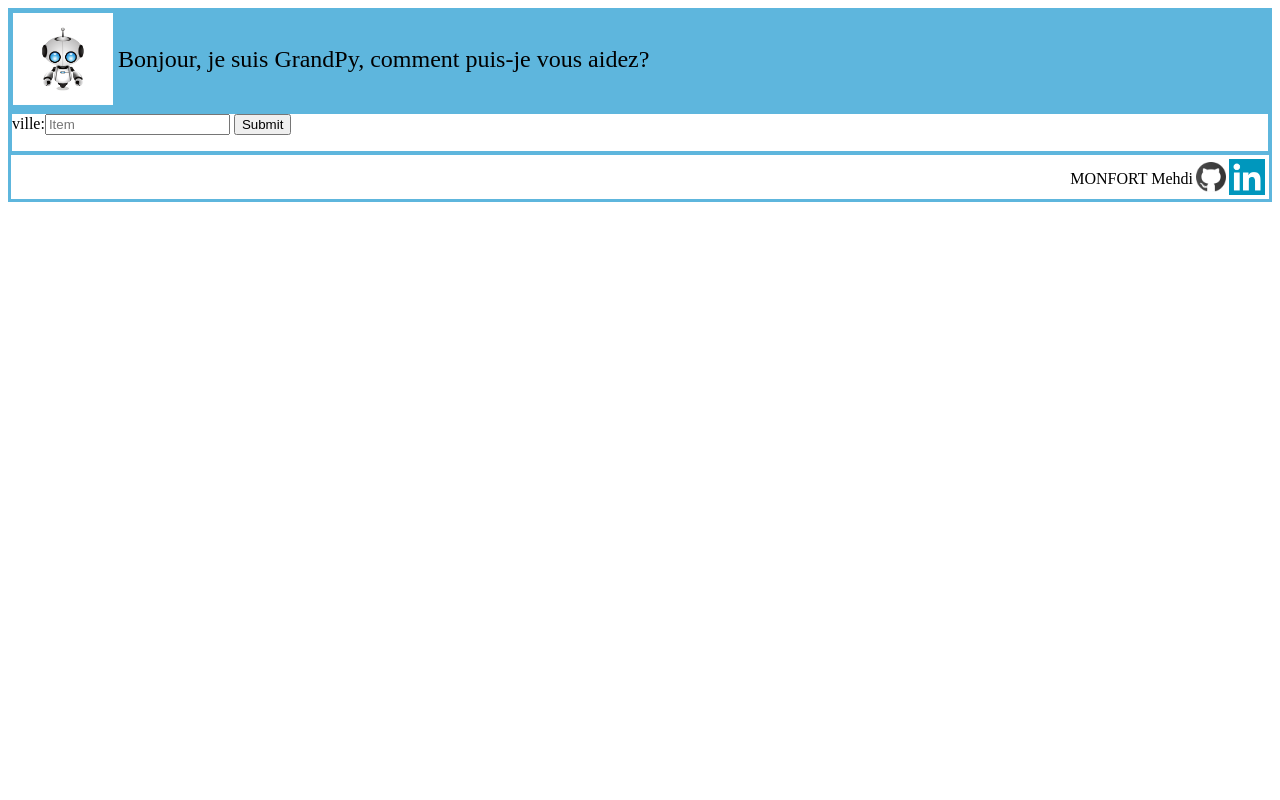
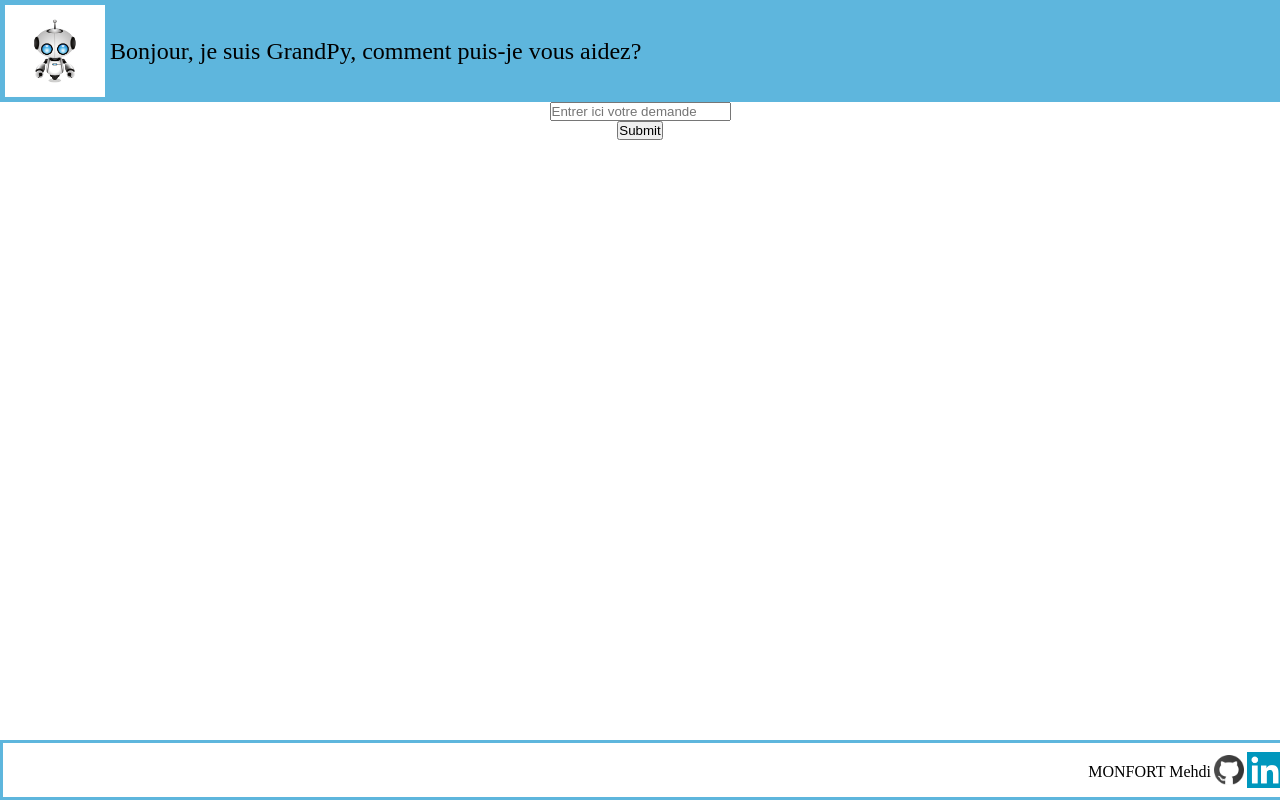
Before and after one commit to mehdi-monfort/P7_GrandPy_Bot, a Flask app: page / in a window 1280 px wide. Run offline with Flask 2, Linux system fonts and the light colour scheme.

Commit message:
header and footer setup

```diff
--- a/app/static/css/style.css
+++ b/app/static/css/style.css
@@ -1,4 +1,6 @@
 * {
+  margin:0;
+  padding:0;
   list-style:  none;
 }
 
@@ -15,6 +17,14 @@
   background: #5EB6DD;
 }
 
+.form {
+  display: flex;
+  align-items: center;
+  flex-direction: column;
+  align-items: center;
+  justify-content: center;
+}
+
 .img {
   border-width: 5px;
   border-style: solid;
@@ -23,6 +33,11 @@
 
 .footer {
   display: flex;
+  position:absolute;
+  bottom:0;
+  width:100%;
+  padding-top:50px;
+  height:50px;
   align-items: center;
   justify-content: flex-end;
   border-top: : 1px;
@@ -31,10 +46,3 @@
   border-style: solid;
   border-color: #5EB6DD;
 }
-
-.form {
-  border-width: 4px;
-  border-bottom: 1px;
-  border-style: solid;
-  border-color: #5EB6DD;
-}
--- a/app/static/js/script.js
+++ b/app/static/js/script.js
@@ -1,7 +1,7 @@
 $(function() {
 
 	var $list, $newItemForm;
-	$list = $('ul');
+	$list = $('div');
 	$newItemForm = $('#newItemForm');
 
 	$newItemForm.on('submit', function(validate) {
--- a/app/templates/index.html
+++ b/app/templates/index.html
@@ -9,15 +9,15 @@
     <script src="https://code.jquery.com/jquery-1.12.3.js"   integrity="sha256-1XMpEtA4eKXNNpXcJ1pmMPs8JV+nwLdEqwiJeCQEkyc="   crossorigin="anonymous"></script>
     <script src="/static/js/script.js"></script>
   </head>
-  <body>
-    <header class="header">
-      <img class="img" src="static/img/robot.webp" alt="" width="100">
-      <p class="one">Bonjour, je suis GrandPy, comment puis-je vous aidez?</p>
-    </header>
+  <header class="header">
+    <img class="img" src="static/img/robot.webp" alt="" width="100">
+    <p class="one">Bonjour, je suis GrandPy, comment puis-je vous aidez?</p>
+  </header>
+  <body class="body">
     <form class="form" id="newItemForm">
-      ville:<input type="text"placeholder="Item" />
+      <input type="text"placeholder="Entrer ici votre demande" />
       <input type="submit" value="Submit" />
-      <ul></ul>
+      <div></div>
     </form>
   </body>
   <footer class="footer">
```
